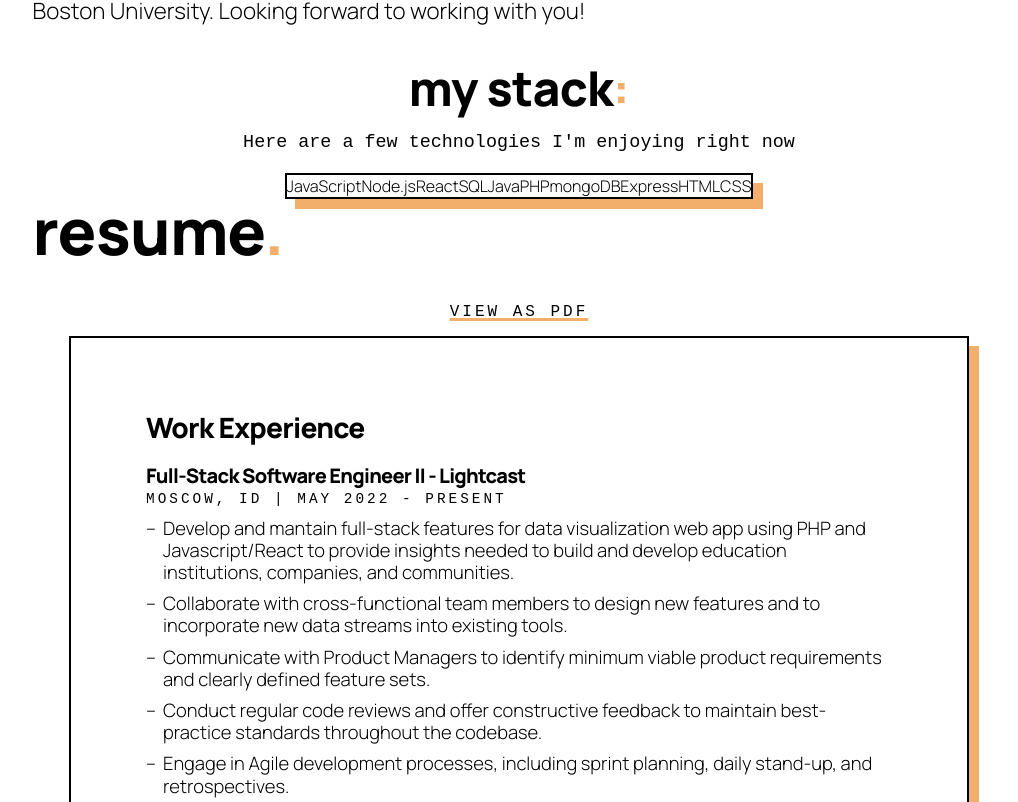
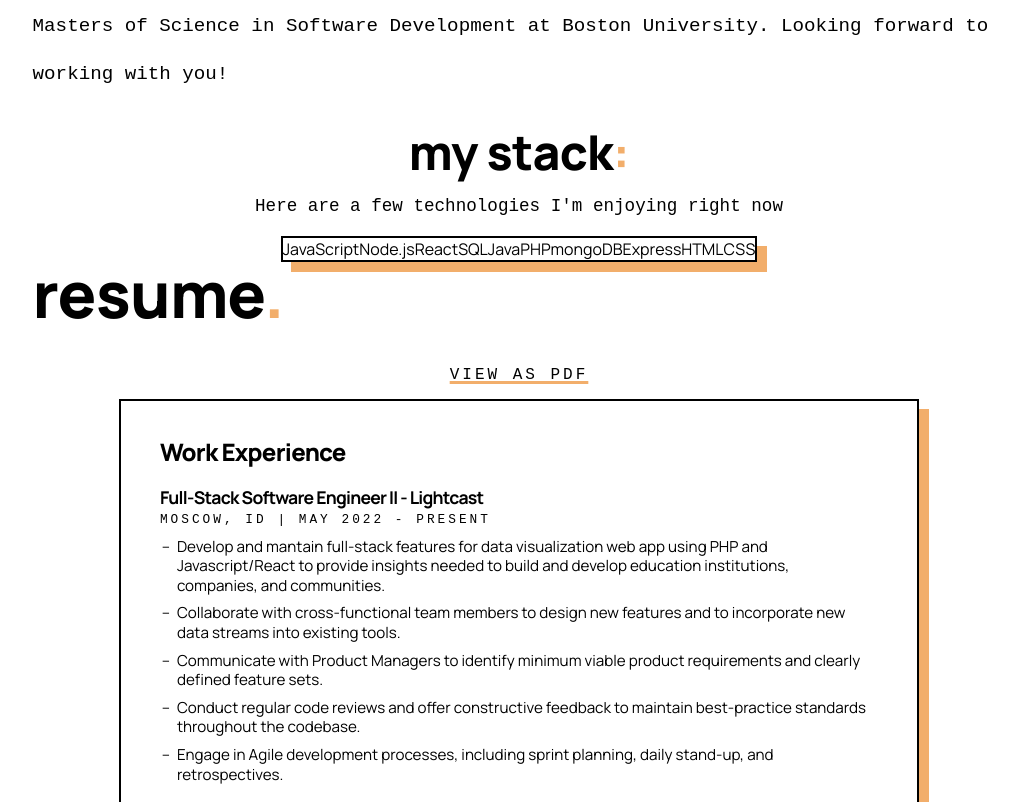
Before and after one commit to jennifer-bowser/jb-dev, a React (Vite) app: page / in a window 1280 px wide. Shown: the part 1198-2000 px from the top of the page, without its empty margins (121-1139 px from the left). Built offline with nearby package versions, Linux system fonts and the light colour scheme; a web font is replaced by a local one.

Commit message:
fixes font sizing/weights to work with 'new' (old) fonts

```diff
--- a/src/About.css
+++ b/src/About.css
@@ -1,6 +1,12 @@
+.About p {
+    margin: 0;
+    font-family: var(--mono-font);
+    font-weight: 200;
+}
+
 .About-Intro {
-    font-size: 1.4em;
-    line-height: 2em;
+    font-size: 1.2em;
+    line-height: 2.5em;
 }
 
 .About-Stack {
@@ -13,13 +19,7 @@
     margin: 30px 0 0 0;
 }
 
-.About p {
-    margin: 0;
-}
-
 .About-Stack p {
-    font-size: 1.15em;
-    font-family: var(--mono-font);
-    text-transform: none;
+    font-size: 1.1em;
     margin: 20px 0;
 }
--- a/src/BulletList.css
+++ b/src/BulletList.css
@@ -6,7 +6,7 @@
 .BulletList li {
     padding-left: 7px;
     margin-bottom: 0.5em;
-    line-height: 1.2em;
+    line-height: 1.3em;
 }
 
 .BulletList li:last-of-type {
--- a/src/Resume.css
+++ b/src/Resume.css
@@ -1,42 +1,42 @@
-.Resume{
+.Resume {
     align-items: center;
 }
 
-.Resume h1{
+.Resume h1 {
     align-self: flex-start;
 }
 
-.Resume-PDF-Link{
+.Resume-PDF-Link {
     margin-bottom: 15px;
     text-decoration: 3px solid underline var(--accent-color);
 }
 
-.Resume .Dropshadow-Box{
-    max-width: 900px;
-    padding: 75px;
+.Resume .Dropshadow-Box {
+    max-width: 800px;
+    padding: 4%;
 }
 
-.Resume .Dropshadow-Box>section{
-    margin: 50px 0 0 0;
+.Resume .Dropshadow-Box>section {
+    margin: 30px 0 0 0;
 }
 
-.Resume section:first-of-type{
+.Resume section:first-of-type {
     margin-top: 0;
 }
 
-.Resume h3{
+.Resume h3 {
+    margin: 0;
+}
+
+.Resume h4 {
+    margin: 25px 0 5px 0;
+}
+
+.Resume .Dropshadow-Box .Subtitle {
+    font-size: 0.8em;
     margin: 0 0 10px 0;
 }
 
-.Resume h4{
-    margin: 25px 0 5px 0;
+.Resume li {
+    font-size: 0.95em;
 }
-
-.Resume .Dropshadow-Box .Subtitle{
-    font-size: 0.9em;
-    margin: 0 0 10px 0;
-}
-
-.Resume li{
-    font-size: 1.15em;
-}
--- a/src/index.css
+++ b/src/index.css
@@ -26,7 +26,7 @@ body {
     margin: 0;
     padding: 0;
     font-size: 12pt;
-    font-weight: 300;
+    font-weight: 400;
 }
 
 a {
@@ -62,11 +62,12 @@ h2 {
 }
 
 h3 {
-    font-size: 1.75em;
+    font-size: 1.5em;
 }
 
 h4 {
-    font-size: 1.25em;
+    font-size: 1.1em;
+    font-weight: 700;
 }
 
 .Accent-Text {
@@ -75,8 +76,7 @@ h4 {
 
 .Subtitle {
     font-family: var(--mono-font);
-    font-weight: 300;
-    font-size: 1em;
+    font-weight: 200;
     text-transform: uppercase;
     letter-spacing: 3px;
 }
```
